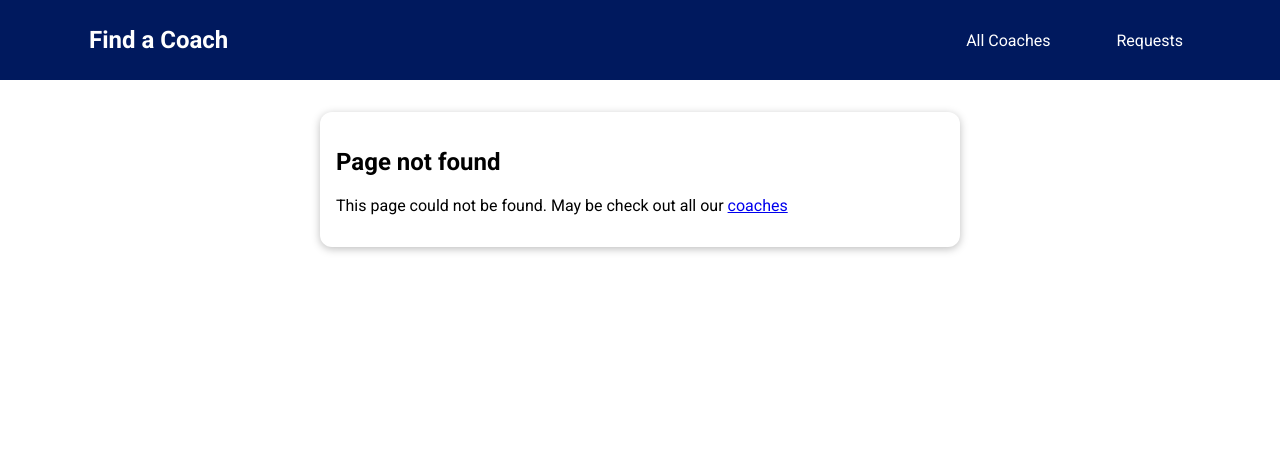
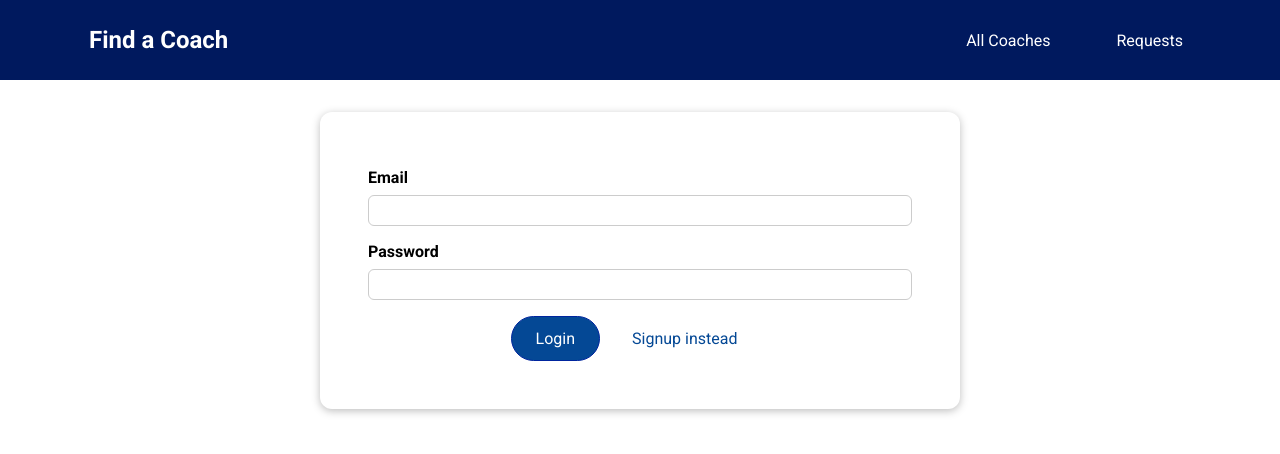
Before and after one commit to nzkks/vuejs-coach-finder, a Vue app: page /auth in a window 1280 px wide. Before the commit this address had no page. Shown: the top 454 px of the page. Built offline with nearby package versions, Linux system fonts and the light colour scheme.

Commit message:
Create Auth page (a simple form with email, password, validation, etc) and connect it with /auth route

```diff
--- /dev/null
+++ b/src/pages/auth/UserAuth.vue
@@ -0,0 +1,152 @@
+<template>
+  <base-card>
+    <base-dialog :show="!!error" title="An error occurred!" @close="handleError"
+      ><p>{{ error }}</p></base-dialog
+    >
+    <form @submit.prevent="submitForm">
+      <div class="form-control" :class="{ invalid: !email.isValid }">
+        <label for="email">Email</label>
+        <input
+          type="email"
+          id="email"
+          v-model.trim="email.val"
+          @blur="validateForm"
+        />
+        <div v-if="!email.isValid" class="error-text">Email is required</div>
+      </div>
+      <div class="form-control" :class="{ invalid: !password.isValid }">
+        <label for="password">Password</label>
+        <input
+          type="password"
+          id="password"
+          v-model.trim="password.val"
+          @blur="validateForm"
+        />
+        <div v-if="!password.isValid" class="error-text">
+          Password is required
+        </div>
+      </div>
+      <p v-if="!formIsValid" class="error-text">
+        Please fix the above errors and submit again.
+      </p>
+      <div class="actions">
+        <base-button>{{ submitButtonCaption }}</base-button>
+        <base-button type="button" mode="flat" @click="switchAuthMode">{{
+          switchModeButtonCaption
+        }}</base-button>
+      </div>
+    </form></base-card
+  >
+</template>
+
+<script>
+export default {
+  data() {
+    return {
+      email: {
+        val: '',
+        isValid: true,
+      },
+      password: {
+        val: '',
+        isValid: true,
+      },
+      mode: 'login',
+      formIsValid: true,
+      error: null,
+    };
+  },
+  computed: {
+    submitButtonCaption() {
+      return this.mode === 'login' ? 'Login' : 'Signup';
+    },
+    switchModeButtonCaption() {
+      return this.mode === 'login' ? 'Signup instead' : 'Login instead';
+    },
+  },
+  methods: {
+    validateForm() {
+      this.formIsValid = true;
+      if (this.email.val === '' || !this.email.val.includes('@')) {
+        this.email.isValid = false;
+        this.formIsValid = false;
+      } else {
+        this.email.isValid = true;
+      }
+      if (this.password.val === '' || this.password.val.length < 6) {
+        this.password.isValid = false;
+        this.formIsValid = false;
+      } else {
+        this.password.isValid = true;
+      }
+    },
+    async submitForm() {
+      this.validateForm();
+
+      if (!this.formIsValid) {
+        return;
+      }
+
+      try {
+        //
+      } catch (error) {
+        this.error = error.message || 'Something went wrong!';
+      }
+    },
+    switchAuthMode() {
+      if (this.mode === 'login') {
+        this.mode = 'signup';
+      } else {
+        this.mode = 'login';
+      }
+    },
+    handleError() {
+      this.error = null;
+    },
+  },
+};
+</script>
+
+<style scoped>
+form {
+  margin: 1rem;
+  padding: 1rem;
+}
+
+.form-control {
+  margin: 0.5rem 0 1rem;
+}
+
+label {
+  font-weight: bold;
+  margin-bottom: 0.5rem;
+  display: block;
+}
+
+input {
+  display: block;
+  width: 100%;
+  font: inherit;
+  border: 1px solid #ccc;
+  padding: 5px;
+  border-radius: 6px;
+}
+
+input:focus {
+  border-color: #002d8d;
+  background-color: #e6ecfd;
+  outline: none;
+}
+
+.invalid input {
+  border: 1px solid red;
+}
+
+.error-text {
+  color: red;
+}
+
+.actions {
+  text-align: center;
+}
+</style>
--- a/src/router.js
+++ b/src/router.js
@@ -5,6 +5,7 @@ import CoachDetails from './pages/coaches/CoachDetails.vue';
 import ContactCoach from './pages/requests/ContactCoach.vue';
 import RegisterAsCoach from './pages/coaches/RegisterAsCoach.vue';
 import ReceivedRequests from './pages/requests/ReceivedRequests.vue';
+import UserAuth from './pages/auth/UserAuth.vue';
 import NotFound from './pages/NotFound.vue';
 
 const router = createRouter({
@@ -35,6 +36,10 @@ const router = createRouter({
       component: ReceivedRequests,
     },
     {
+      path: '/auth',
+      component: UserAuth,
+    },
+    {
       path: '/:notFound(.*)',
       component: NotFound,
     },
```
